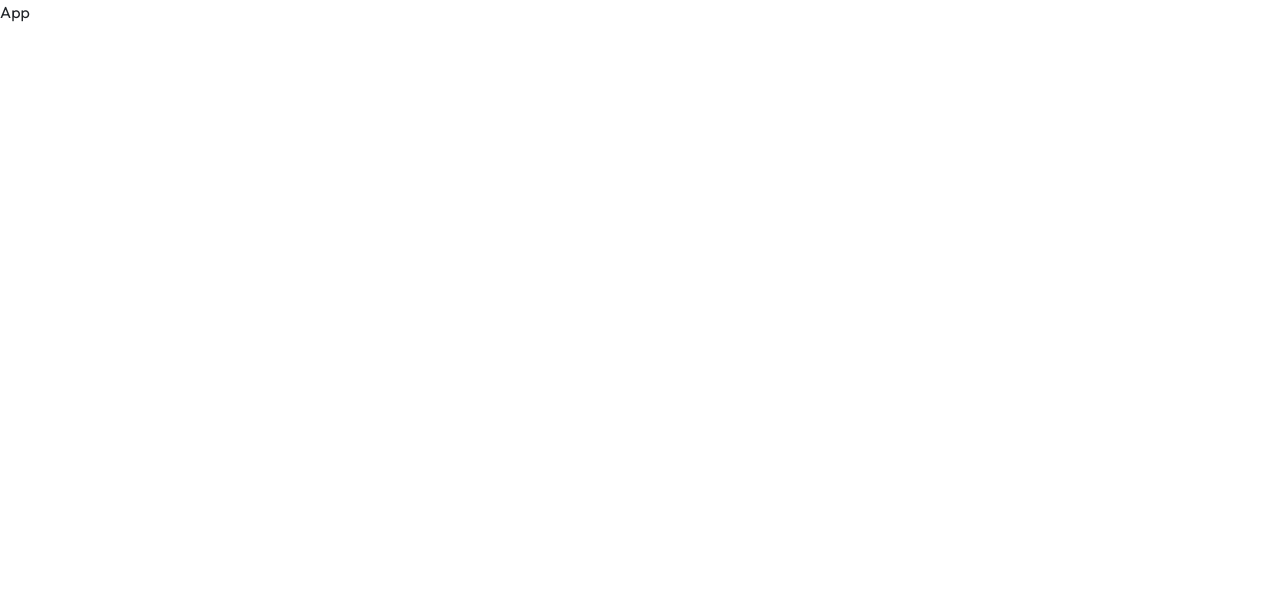
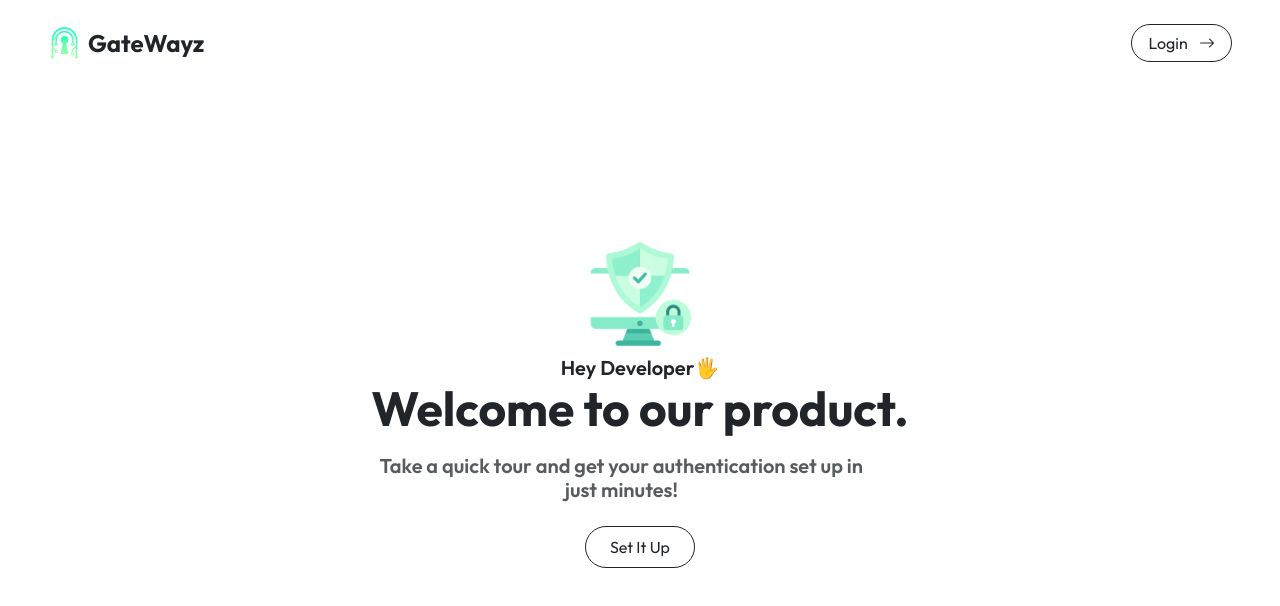
Before and after one commit to luiz-matoso/gatewayz-frontend, a React (Vite) app: page / in a window 1280 px wide. Shown: the top 606 px of the page. Built offline with nearby package versions, Linux system fonts and the light colour scheme.

Commit message:
feat: add header and menubar to home

```diff
--- a/src/App.jsx
+++ b/src/App.jsx
@@ -1,7 +1,25 @@
+import { ToastContainer } from "react-toastify";
 import "./App.css";
+import { Route, Routes } from "react-router-dom";
+import Home from "./pages/Home/Home";
+import Login from "./pages/Login/Login";
+import EmailVerify from "./pages/EmailVerify/EmailVerify";
+import ResetPassword from "./pages/ResetPassword/ResetPassword";
 
 function App() {
-  return <>App</>;
+  return (
+    <>
+      <div>
+        <ToastContainer />
+        <Routes>
+          <Route path="/" element={<Home />} />
+          <Route path="/login" element={<Login />} />
+          <Route path="/email-verify" element={<EmailVerify />} />
+          <Route path="/reset-password" element={<ResetPassword />} />
+        </Routes>
+      </div>
+    </>
+  );
 }
 
 export default App;
--- a/src/assets/assets.js
+++ b/src/assets/assets.js
@@ -1,5 +1,7 @@
-import logo from "example.png";
+import logo_home from "./logo_home.png";
+import header from "./header.png";
 
 export const assets = {
-  logo,
+  logo_home,
+  header,
 };
--- a/src/components/Header/Header.jsx
+++ b/src/components/Header/Header.jsx
@@ -1,7 +1,29 @@
 import React from "react";
+import { assets } from "../../assets/assets";
 
 const Header = () => {
-  return <div>Header</div>;
+  return (
+    <div
+      className="text-center d-flex flex-column align-items-center justify-content-center py-5 px-3"
+      style={{ minHeight: "80vh" }}
+    >
+      <img src={assets.header} alt="header" width={120} />
+
+      <h5 className="fw-semibold">
+        Hey Developer
+        <span role="img" aria-label="wave">
+          🖐️
+        </span>
+        <h1 className="fw-bold display-5 mb-3">Welcome to our product.</h1>
+        <p className="text-muted fs-5 mb-4" style={{ maxWidth: "500px" }}>
+          Take a quick tour and get your authentication set up in just minutes!
+        </p>
+        <button className="btn btn-outline-dark rounded-pill px-4 py-2">
+          Set It Up
+        </button>
+      </h5>
+    </div>
+  );
 };
 
 export default Header;
--- a/src/components/MenuBar/MenuBar.jsx
+++ b/src/components/MenuBar/MenuBar.jsx
@@ -1,7 +1,24 @@
 import React from "react";
+import { assets } from "../../assets/assets";
+import { useNavigate } from "react-router-dom";
 
 const MenuBar = () => {
-  return <div>MenuBar</div>;
+  const navigate = useNavigate();
+
+  return (
+    <nav className="navbar bg-white px-5 py-4 d-flex justify-content-between align-items-center">
+      <div className="d-flex align-items-center gap-2">
+        <img src={assets.logo_home} alt="logo" width={32} height={32} />
+        <span className="fw-bold fs-4 text-dark">GateWayz</span>
+      </div>
+      <div
+        className="btn btn-outline-dark rounded-pill px-3"
+        onClickCapture={() => navigate("/login")}
+      >
+        Login <i className="bi bi-arrow-right ms-2"></i>
+      </div>
+    </nav>
+  );
 };
 
 export default MenuBar;
--- a/src/main.jsx
+++ b/src/main.jsx
@@ -5,9 +5,10 @@ import App from "./App.jsx";
 import "bootstrap/dist/css/bootstrap.css";
 import "bootstrap/dist/js/bootstrap.bundle.js";
 import "bootstrap-icons/font/bootstrap-icons.css";
+import { BrowserRouter } from "react-router-dom";
 
 createRoot(document.getElementById("root")).render(
-  <StrictMode>
+  <BrowserRouter>
     <App />
-  </StrictMode>
+  </BrowserRouter>
 );
--- a/src/pages/Home/Home.jsx
+++ b/src/pages/Home/Home.jsx
@@ -1,7 +1,14 @@
 import React from "react";
+import MenuBar from "../../components/MenuBar/MenuBar";
+import Header from "../../components/Header/Header";
 
 const Home = () => {
-  return <div>Home</div>;
+  return (
+    <div className="flex flex-col items-center justify-content-center min-vh-100">
+      <MenuBar />
+      <Header />
+    </div>
+  );
 };
 
 export default Home;
```
Also changed, not shown: src/assets/header.png (added), src/assets/logo_home.png (added).
